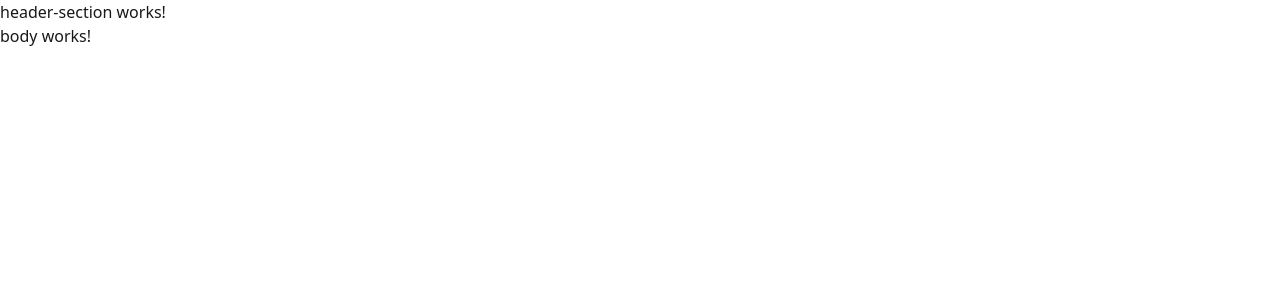
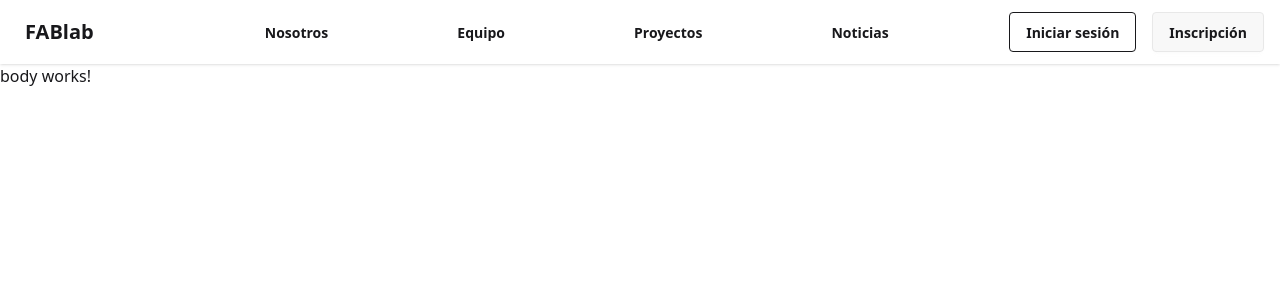
Before and after one commit to AlexisADpm/fablab-client2, an Angular app: page / in a window 1280 px wide. Shown: the top 300 px of the page. Built offline with nearby package versions, Linux system fonts and the light colour scheme.

Commit message:
Header responsivo montado

```diff
--- /dev/null
+++ b/src/app/sections/header-section/components/mobile-menu/mobile-menu.component.html
@@ -0,0 +1 @@
+<p>mobile-menu works!</p>
--- a/src/app/sections/header-section/header-section.component.html
+++ b/src/app/sections/header-section/header-section.component.html
@@ -1 +1,29 @@
-<p>header-section works!</p>
+<div class="navbar bg-base-100 shadow-sm">
+    <div class="navbar-start lg:w-[20%]">
+      <div class="dropdown">
+        <div tabindex="0" role="button" class="btn btn-ghost lg:hidden">
+          <svg xmlns="http://www.w3.org/2000/svg" class="h-5 w-5" fill="none" viewBox="0 0 24 24" stroke="currentColor"> <path stroke-linecap="round" stroke-linejoin="round" stroke-width="2" d="M4 6h16M4 12h8m-8 6h16" /> </svg>
+        </div>
+        <ul
+          tabindex="0"
+          class="menu menu-sm dropdown-content bg-base-100 rounded-box z-1 mt-3 w-52 p-2 shadow">
+          @for (names of menuItems; track $index) {
+            <li class="font-bold">{{names}}</li>
+          }
+        </ul>
+      </div>
+      <a class="btn btn-ghost text-xl">FABlab</a>
+    </div>
+    <div class="navbar-center hidden lg:flex lg:w-[50%]">
+      <ul class="menu menu-horizontal px-1 justify-between w-full">
+        @for (names of menuItems; track $index) {
+            <li class="font-bold">{{names}}</li>
+        }
+      </ul>
+    </div>
+    <div class="navbar-end lg:w-[30%]">
+      <a class="btn btn-outline mx-2">Iniciar sesión</a>
+      <a class="btn mx-2">Inscripción</a>
+
+    </div>
+  </div>
--- a/src/app/sections/header-section/header-section.component.ts
+++ b/src/app/sections/header-section/header-section.component.ts
@@ -1,4 +1,4 @@
-import { Component } from '@angular/core';
+import { Component, signal } from '@angular/core';
 
 @Component({
   selector: 'app-header-section',
@@ -7,4 +7,16 @@
 })
 export class HeaderSectionComponent {
 
+
+  //Menu items
+
+  menuItems: string[] = [
+    "Nosotros",
+    "Equipo",
+    "Proyectos",
+    "Noticias"
+  ]
+
+
+
 }
```
Also changed, not shown: src/app/sections/header-section/components/mobile-menu/mobile-menu.component.ts (added, +11 -0 lines), 1 other file (tests, documents, lock files or other folders).
